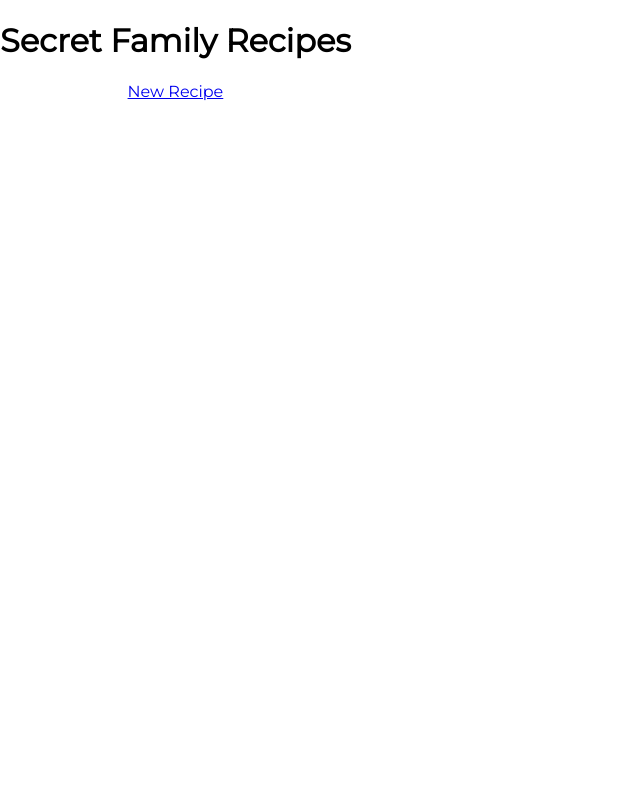
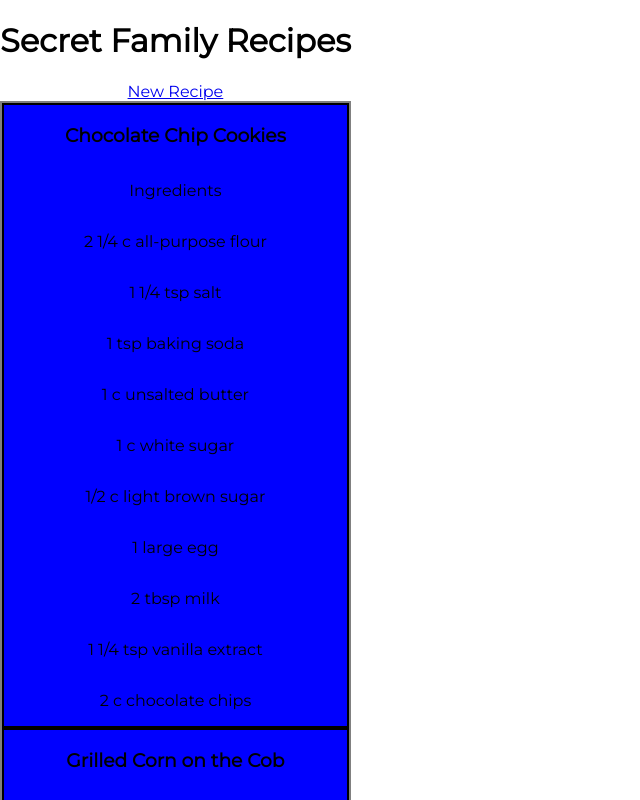
Before and after one commit to Build-Week-Secret-Family-Recipes1/front-end, a React (Create React App) app: page / in a window 1280 px wide. Shown: the top 800 px of the page, without its empty margins (0-640 px from the left). Built offline with nearby package versions, Linux system fonts and the light colour scheme.

Commit message:
imported recipe array from testData, map through data... obj.title, .source, .ingredients (mapping these as well)

```diff
--- a/src/components/Home.js
+++ b/src/components/Home.js
@@ -1,22 +1,40 @@
 import React from 'react';
 import {Link} from 'react-router-dom'
+import {testList as recipes} from '../tests/TestData'
 
 function Home(props) {
-
-    const recipes = [{title: '', ingredients: ''}] // temporary, in place of actual data to be used
-
+console.log(recipes)
     return (
         <div>
             <div className='header-wrapper'>
                 <h1>Secret Family Recipes</h1>
                 <Link to='/new'>New Recipe</Link>
             </div>
-            <div>
+            <div style={{
+                border: '2px solid gray',
+                backgroundColor: 'blue',
+                display: 'flex',
+                flexDirection: 'column'
+            }}>
                 {
                   recipes.map( recipe => (
-                      <div>
+                      <div key={recipe.id} style={{
+                                  border: '2px solid black',
+                                  display: 'flex',
+                                  flexDirection: 'column'
+                              }}>
                           <h3 className="recipe" >{recipe.title}</h3>
-                          <p className="recipe-intro">{recipe.ingredients}</p>
+                          {recipes.source && <p className='sources'>{recipe.source}</p>}
+                          <p className="recipe-intro">Ingredients</p>
+                          {recipe.ingredients.map(ingredient => (
+                              <div className='ingredient-container'>
+                                 <p className='ingredient'>{ingredient}</p>
+                              </div>
+                          ))}
+        {/* newStep: '',
+        steps: [],
+        newTag: '',
+        tags: [] */}
                       </div>
                   ))
                 }
```
